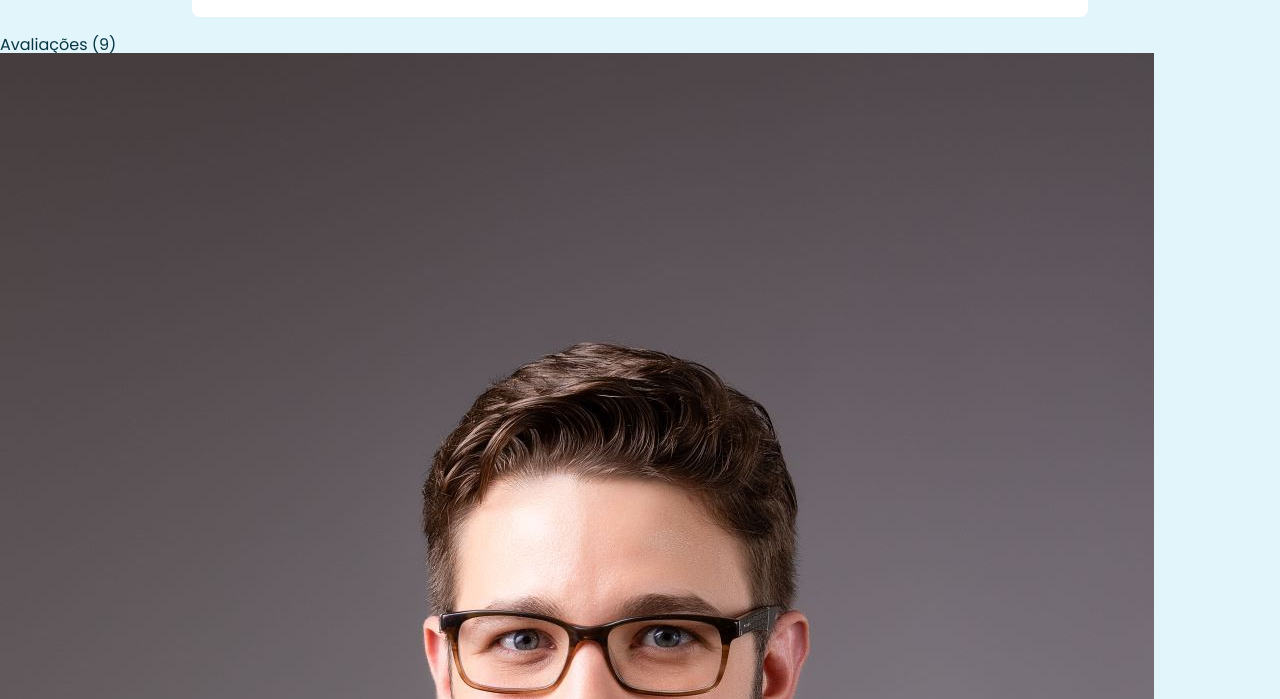
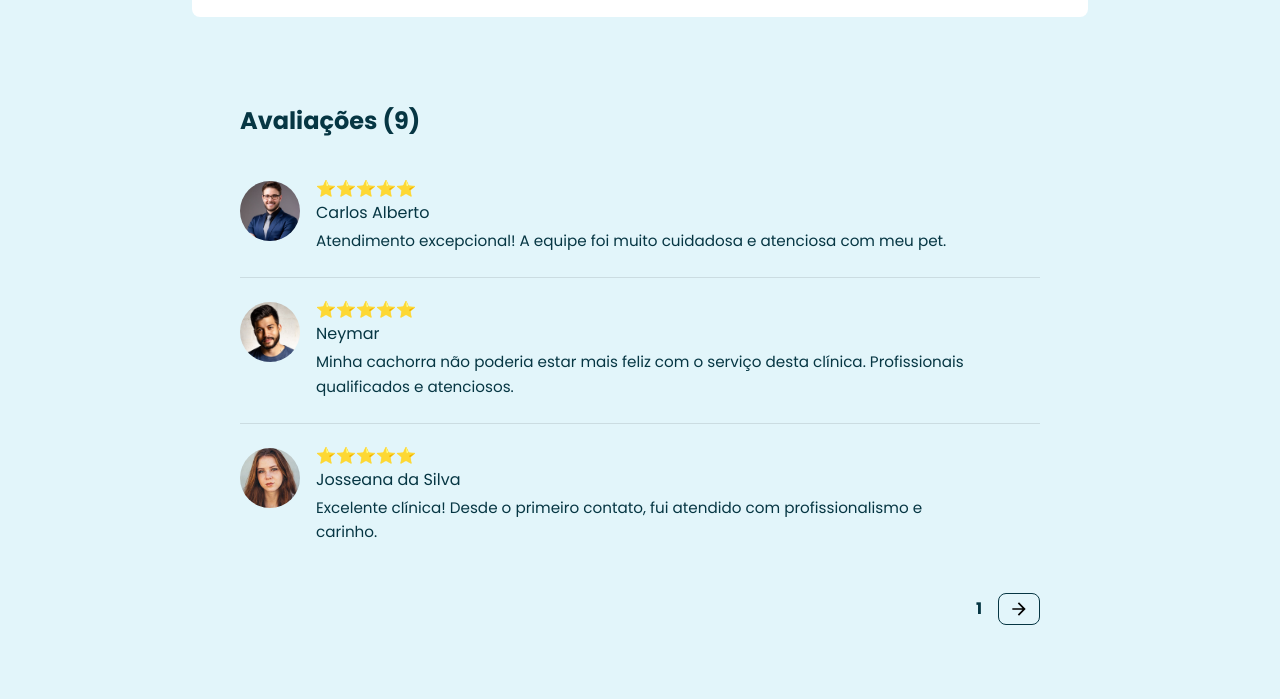
Before and after one commit to Jadmartins936/pindoramapets, a plain HTML site: page index.html in a window 1280 px wide. Shown: the part 361-1060 px from the top of the page. Drawn offline with Linux system fonts and the light colour scheme.

Commit message:
feat(avaliacoes): adiciona a estilização da seção 'avaliações'

```diff
--- a/css/style.css
+++ b/css/style.css
@@ -92,3 +92,105 @@ body {
     width: 70vw;
   }
 }
+
+.avaliacoes {
+    margin: 1.25rem auto;
+    padding: 3rem;
+}
+
+.avaliacoes-titulo {
+    font-size: 1.5rem;
+    font-weight: 700;
+    margin: 1.5rem 0;
+}
+
+.avaliacoes-lista {
+    list-style: none;
+}
+
+.comentario-card {
+    display: flex;
+    gap: 1rem;
+    padding: 1.5rem 0;
+    border-bottom: 1px solid rgba(0, 0, 0, 0.1)
+}
+
+.avaliacoes-lista li:last-child {
+    border-bottom: none;
+}
+
+.comentario-autor-imagem {
+    width: 60px;
+    height: 60px;
+    border-radius: 50%;
+    object-fit: cover;
+}
+
+.comentario-conteudo {
+    flex: 1;
+}
+
+.comentario-autor-nome {
+    font-weight: 400;
+    color: var(--text-color-dark);
+    margin: 0.5rem 0;
+}
+
+.comentario-texto {
+    font-size: 0.95rem;
+    max-width: 650px;
+    color: var(--text-color-light);
+    line-height: 1.6;
+}
+
+.avaliacoes-paginacao {
+    display: flex;
+    justify-content: end;
+    align-items: center ;
+    gap: 16px;
+    margin-top: 1.5rem;
+}
+
+.pagina-id {
+    font-weight: 700;
+}
+
+.avaliacoes-btn-paginacao {
+    display: flex;
+    justify-content: center;
+    align-items: center;
+    padding: 5px 10px;
+    border-radius: 8px;
+    border: 1px solid var(--blue-1100);
+    cursor: pointer;
+    background-color: transparent;
+    transition: background-color 0.2s;
+    outline: none;
+}
+
+.avaliacoes-btn-paginacao > svg {
+    fill: var(--black);
+}
+
+.avaliacoes-btn-paginacao--anterior {
+    transform: rotate(180deg);
+}
+
+.avaliacoes-btn-paginacao:hover {
+    background-color: var(--blue-hover-button);
+}
+
+.avaliacoes-btn-paginacao:active {
+    background-color: var(--blue-clicked-button);
+    color: var(--white);
+}
+
+.avaliacoes-btn-paginacao:active > svg {
+    fill: var(--white);
+}
+
+@media screen and (min-width: 1025px) {
+  .avaliacoes {
+    width: 70vw;
+  }
+}
--- a/css/variables.css
+++ b/css/variables.css
@@ -14,6 +14,9 @@
   --blue-200: rgba(226, 245, 250, 1);
   --blue-100: rgba(230, 239, 250, 1);
 
+  --blue-hover-button: rgba(107, 183, 203, 1);
+  --blue-clicked-button: rgba(6, 54, 67, 1);
+
   --white: rgba(255, 255, 255, 1);
   --black: rgba(0, 0, 0, 1);
 
```
